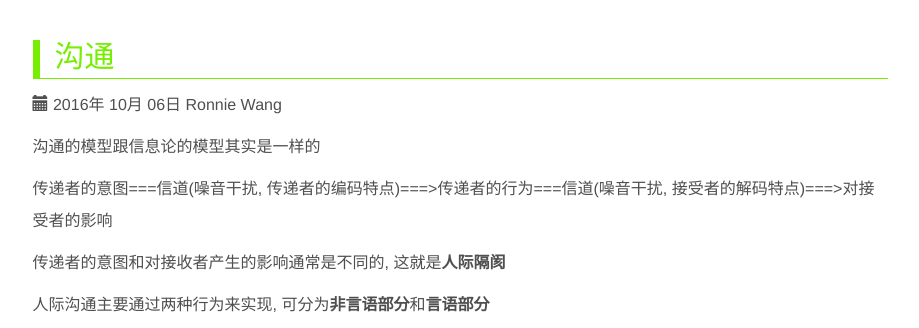
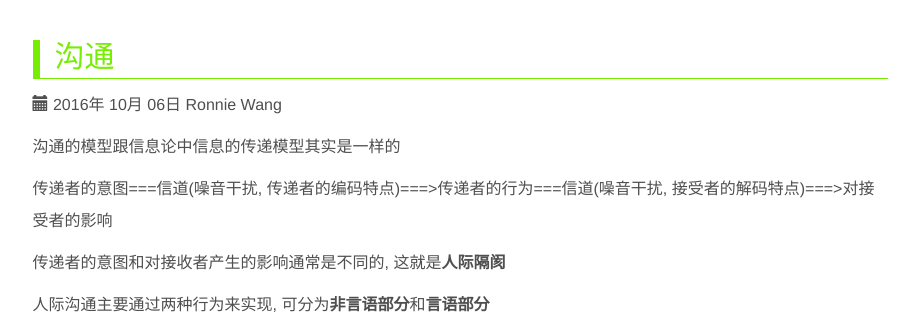
Before and after one commit to ronniewang/ronniewang.github.io, a Jekyll site: the page built from _posts/2016-10-06-comunication.md, in a window 1280 px wide and 900 px high. Shown: the top 328 px of the window, without its empty margins (180-1099 px from the left). Built offline with Jekyll 4.4.1, drawn with Linux system fonts in a browser that asks for light colours.

Commit message:
update file

````diff
--- a/_posts/2016-10-06-comunication.md
+++ b/_posts/2016-10-06-comunication.md
@@ -9,7 +9,7 @@ category: Relationship
 <p><span class="glyphicon glyphicon-calendar"></span> {{ page.date | date:"%Y年 %m月 %d日" }} Ronnie Wang</p>
 
 
-沟通的模型跟信息论的模型其实是一样的
+沟通的模型跟信息论中信息的传递模型其实是一样的
 
 传递者的意图===信道(噪音干扰, 传递者的编码特点)===>传递者的行为===信道(噪音干扰, 接受者的解码特点)===>对接受者的影响
 
@@ -100,6 +100,10 @@ XYZ句式
 
 当你在X情境下做Y的时候, 我感到Z
 
+```
+你刚才把衣服扔到地下, 我感到很不高兴
+```
+
 ### 3.3. 积极倾听
 
 接受信息的过程中, 有两件事要完成
````
